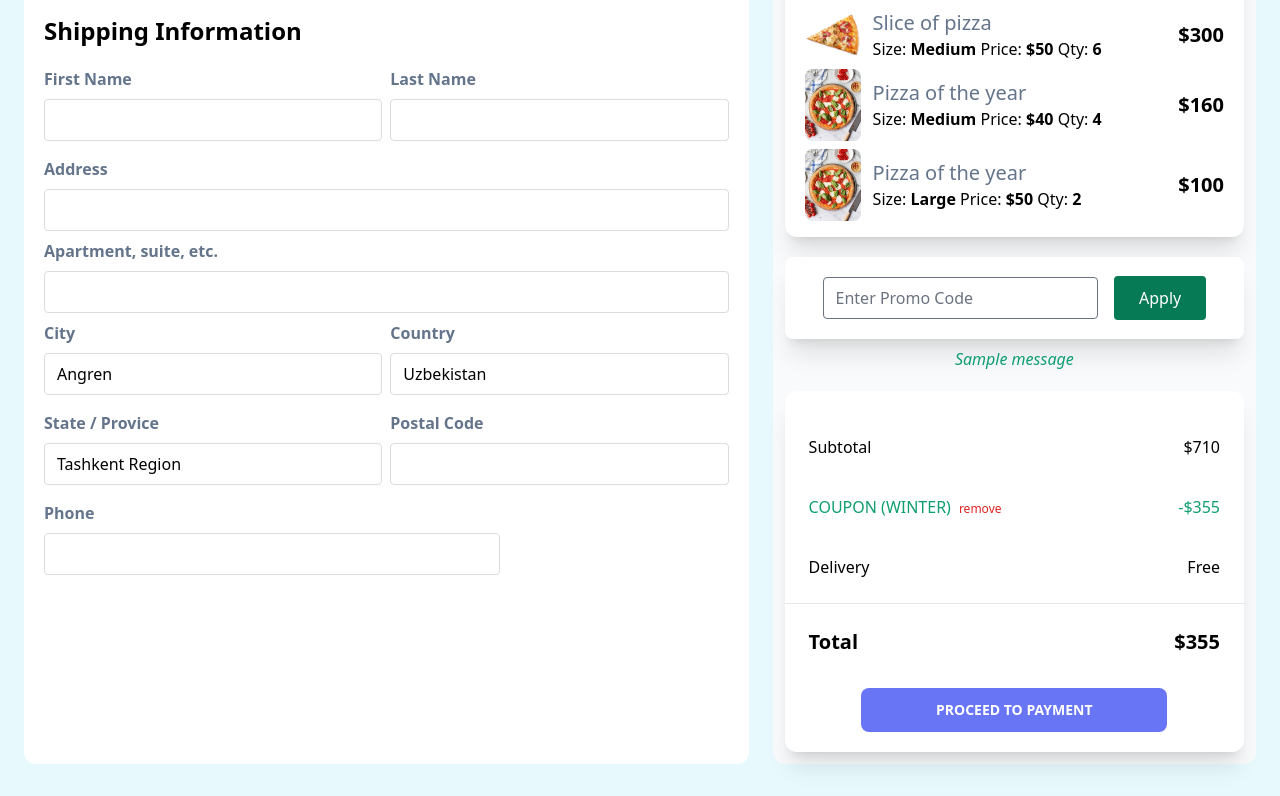
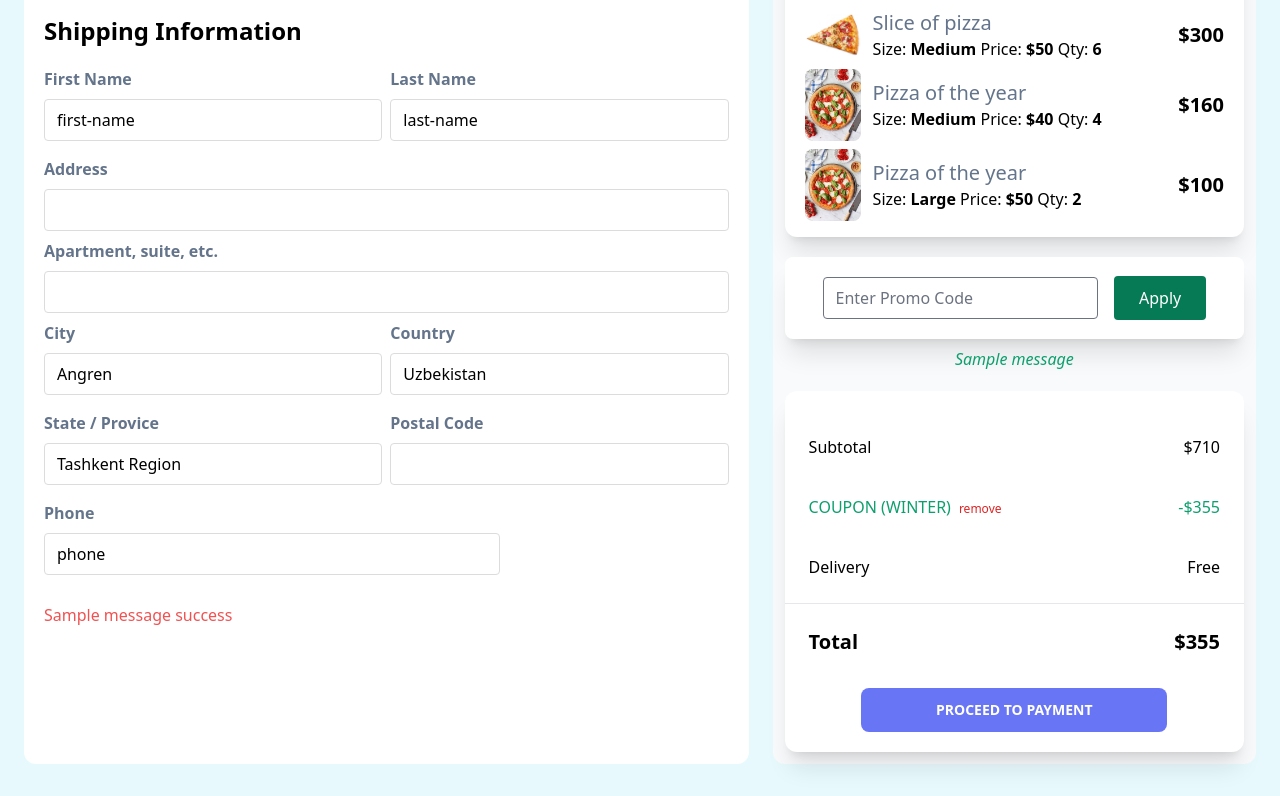
Before and after one commit to notarious2/Django-Pizza-Delivery, a Django app: page /checkout in a window 1280 px wide. Shown: the part 331-1127 px from the top of the page. Run offline with Django 4.2, Linux system fonts and the light colour scheme; a user stored in the database is signed in; data comes from the database, SQL or seed files in the repository; both versions use the stored data as it was after the commit; one stand-in notice (Sample message) is shown; some libraries are stand-ins or nearby versions.

Commit message:
started adding error handling of address form

```diff
--- a/order/templates/order/checkout.html
+++ b/order/templates/order/checkout.html
@@ -42,6 +42,7 @@ enctype="multipart/form-data"
                 class="rounded border-[#dcdcdc] focus:ring-0 focus:border-[#c0c0c0]"
                 type="text"
                 name="first_name"
+                value="first-name"
                 required
               />
             </div>
@@ -53,6 +54,7 @@ enctype="multipart/form-data"
                 class="rounded border-[#dcdcdc] focus:ring-0 focus:border-[#c0c0c0]"
                 type="text"
                 name="last_name"
+                value="last-name"
               />
             </div>
           </div>
@@ -135,10 +137,17 @@ enctype="multipart/form-data"
               class="rounded border-[#dcdcdc] focus:ring-0 focus:border-[#c0c0c0]"
               type="text"
               name="phone"
+              value="phone"
               required
             />
           </div>
         </div>
+        <div class="flex mt-5 text-red-500" id="validation_errors">
+          {% for message in messages %}
+          {{message}} {{message.tags}}
+          {% endfor %}
+        </div>
+        <div id="erroridze"></div>
       </div>
   </div>
 </form>
@@ -251,8 +260,11 @@ enctype="multipart/form-data"
       body: JSON.stringify(dict)})
 
     .then((response) => {
-        console.log(response.status);
-        console.log(response.ok);
+      if (response.status==422) {
+        return response.json().then(data => {
+          console.log(data['errors']);
+        })
+      }
       })
     .catch((error) => {
         console.error("Error", error);
--- a/order/views.py
+++ b/order/views.py
@@ -255,7 +255,18 @@ def create_checkout_session(request, pk):
             return JsonResponse({'status': "Ok"})
         except Exception as e:
             print(e)
-            return HttpResponse(status=422)
+            for key, value in e:
+                validation_error = key.upper() + " " + value[0]
+                messages.add_message(
+                    request, 50, validation_error, extra_tags="validation")
+            result = {
+                "status": "error",
+                "errors": "this are errors"
+            }
+            print('request', request.headers)
+            return JsonResponse(result, status=422)
+            # return HttpResponse(status=422)
+            # return HttpResponseRedirect(request.path_info)
 
     # check if order has coupon
     if order.coupon:
--- a/store/static/store/src/styles.css
+++ b/store/static/store/src/styles.css
@@ -1187,6 +1187,14 @@ input:checked + .toggle-bg {
   margin-left: 0.5rem;
 }
 
+.ml-5 {
+  margin-left: 1.25rem;
+}
+
+.ml-10 {
+  margin-left: 2.5rem;
+}
+
 .block {
   display: block;
 }
```
Also changed, not shown: db.sqlite3.
